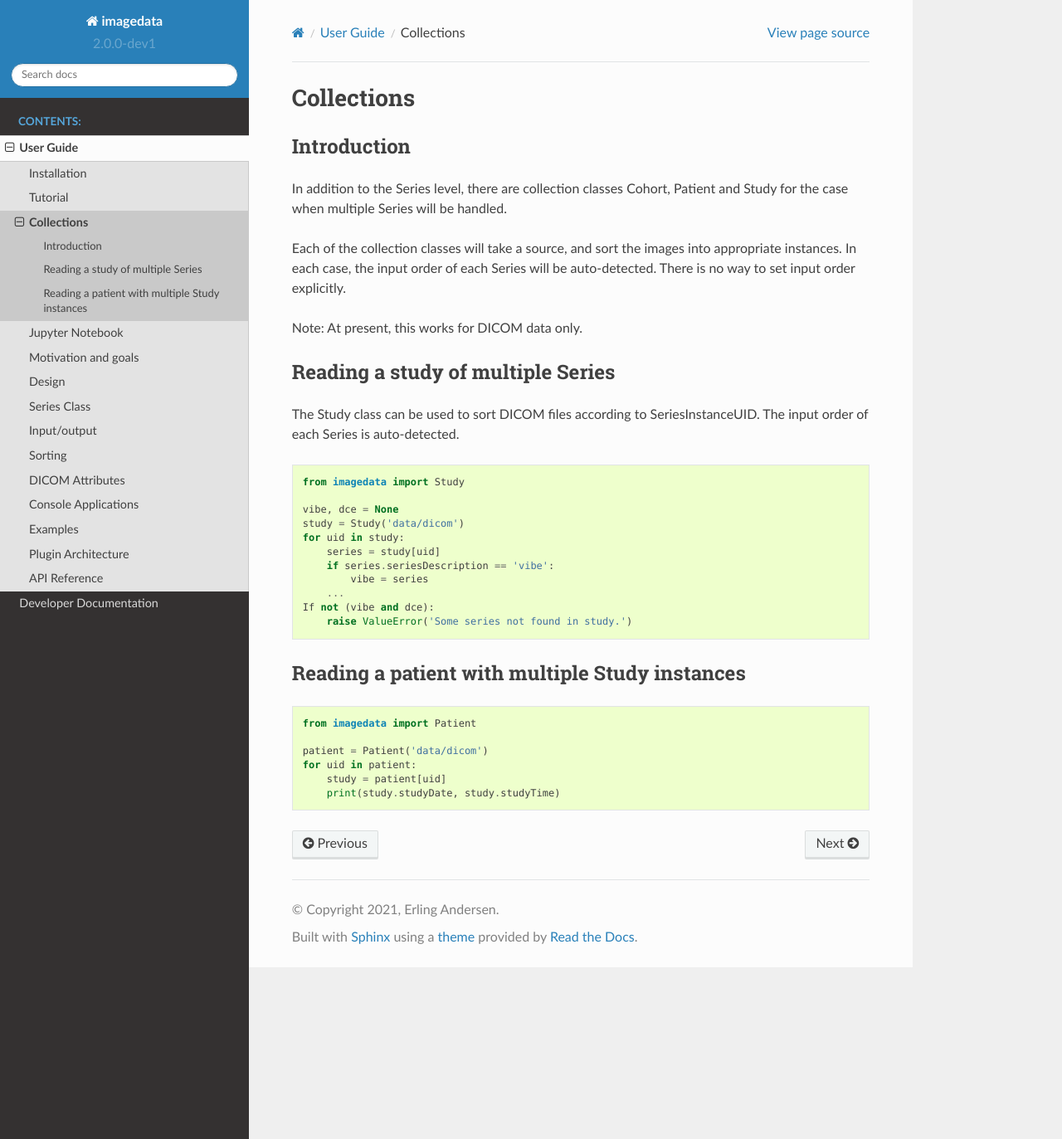
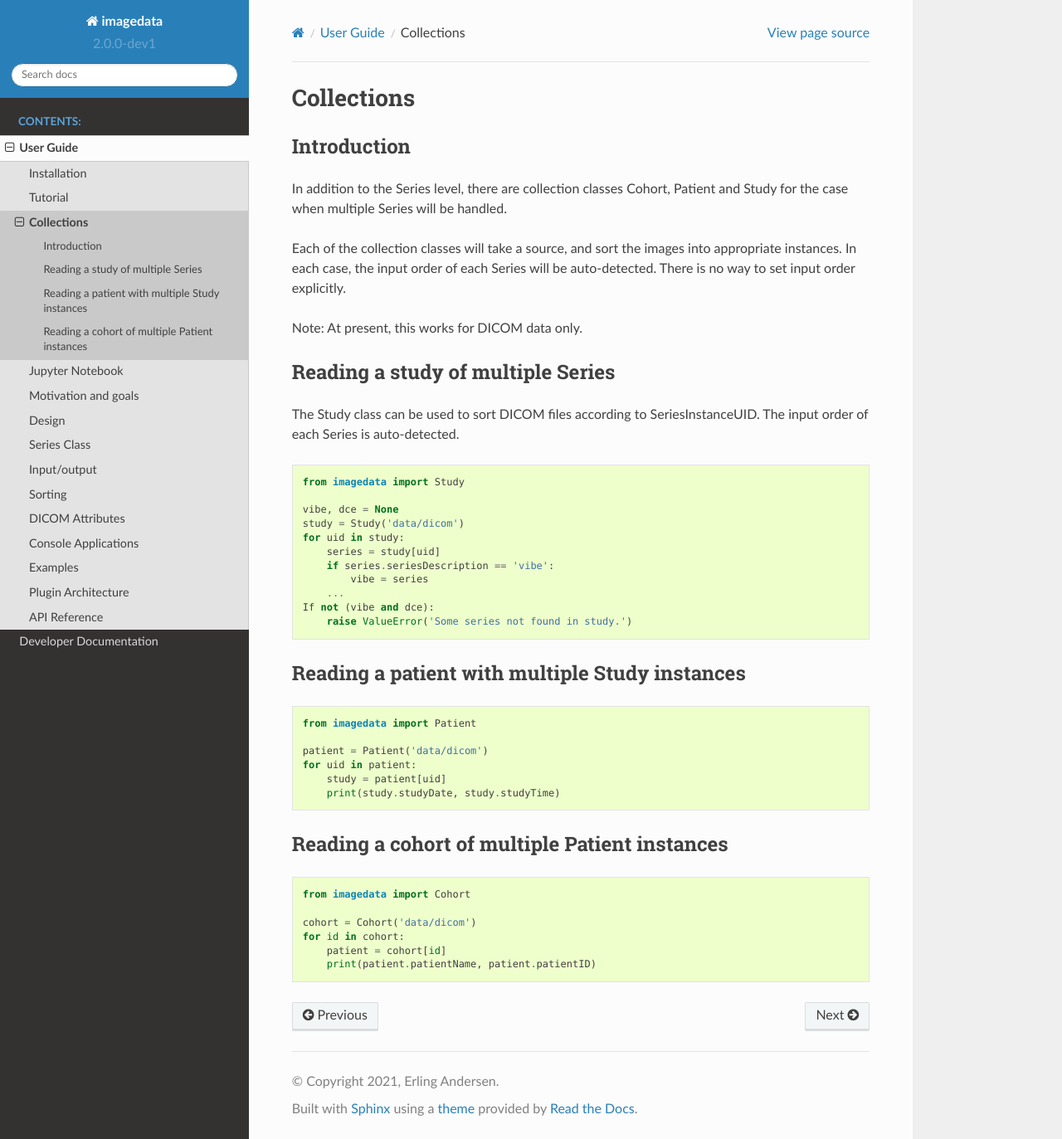
Before and after one commit to erling6232/imagedata, a Sphinx documentation site: the page built from docs/Collections.rst, in a window 1280 px wide and 1373 px high. Shown: the whole window at 83% size. Built offline with Sphinx 7.4.7 and the Read the Docs theme 2.0.0, drawn with Linux system fonts in a browser that asks for light colours.

Commit message:
Initial release of Collections.rst.

```diff
--- a/docs/Collections.rst
+++ b/docs/Collections.rst
@@ -46,3 +46,15 @@ Reading a patient with multiple Study instances
     for uid in patient:
         study = patient[uid]
         print(study.studyDate, study.studyTime)
+
+Reading a cohort of multiple Patient instances
+-----------------------------------------------
+
+.. code-block:: python
+
+    from imagedata import Cohort
+
+    cohort = Cohort('data/dicom')
+    for id in cohort:
+        patient = cohort[id]
+        print(patient.patientName, patient.patientID)
```
